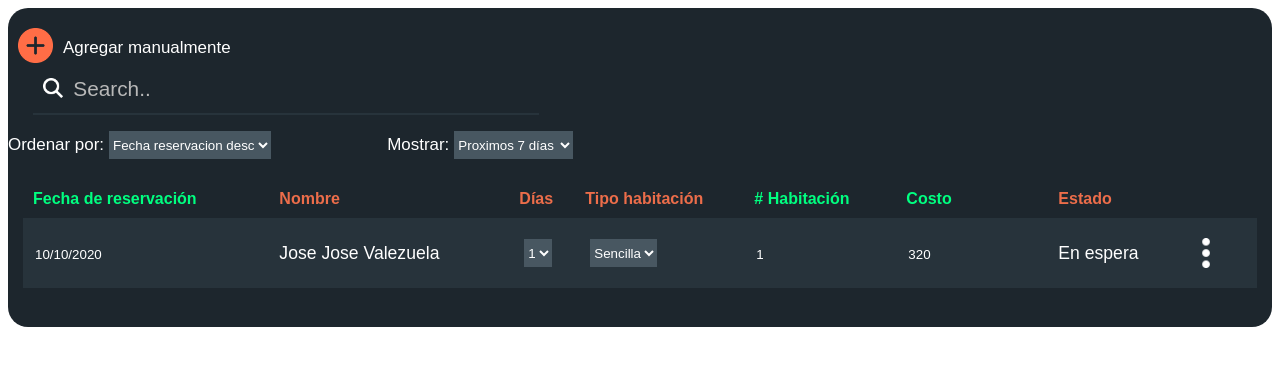
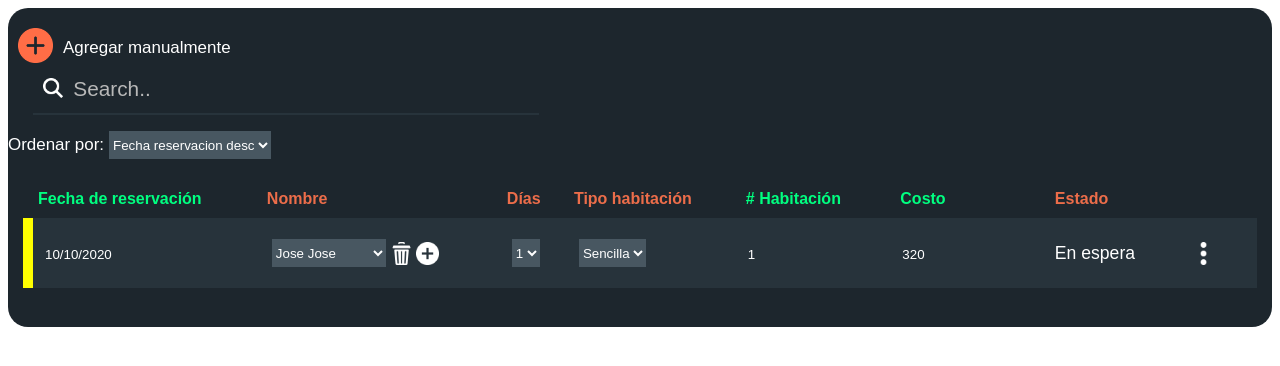
Before and after one commit to IngSoft2020-1/Proyecto2, a PHP site: page /reservation.php in a window 1280 px wide. Shown: the top 366 px of the page. Run offline with PHP 8.4, Linux system fonts and the light colour scheme; some libraries are stand-ins or nearby versions.

Commit message:
Iconos
Se agrego icono de eliminar y agregar en la parte de RESERVACIONES

```diff
--- a/Web/css/reservation.css
+++ b/Web/css/reservation.css
@@ -219,7 +219,7 @@ label{
 #aling-left{
   display: flex;
   flex-direction: column;
-    justify-content: end;
+  justify-content: end;
 }
 
 #search-res{
@@ -246,3 +246,34 @@ label{
   width: 98%;
   border-radius: 20px 20px 0 0;
 }
+
+tbody tr{
+  border-left: 10px solid yellow;
+}
+
+.parrafo{
+  margin: 0;
+}
+
+.container-td {
+    display: flex;
+    align-items: center;
+}
+
+.icon{
+  width: 23px !important;
+  margin-right: 3px;
+}
+
+.td-cont {
+    margin-left: 4px;
+    display: flex;
+}
+
+.icon{
+  cursor: pointer;
+}
+
+select{
+  cursor: pointer;
+}
--- a/Web/reservation.php
+++ b/Web/reservation.php
@@ -37,16 +37,6 @@
             <option value="4">Estado desc</option>
           </select>
         </div>
-        <div class="select">
-          <label for="show">Mostrar:</label>
-          <select class="" name="show" id="mySelect2">
-            <option value="">Proximos 7 días</option>
-            <option value="mes">Último mes</option>
-            <option value="meses3">Últimos 3 meses</option>
-            <option value="meses6">Últimos 6 meses</option>
-            <option value="Todos">Todos</option>
-          </select>
-        </div>
       </div>
       <div class="container-table" style="overflow-x:auto;">
         <table id="table-res">
@@ -65,8 +55,23 @@
             </thead>
             <tbody>
               <tr id="1">
-                <td><input type="text" value="10/10/2020" class="datepicker fecha-llegada habilitar"></td>
-                <td class="td-name">Jose Jose Valezuela</td>
+                <td><input disabled="on" type="text" value="10/10/2020" class="fecha-llegada habilitar"></td>
+                <td class="td-name">
+                  <div class="container-td">
+                    <div>
+                      <select class="habilitar">
+                        <option value="">Jose Jose</option>
+                        <option value="">Ramon Ayala</option>
+                        <option value="">Chalino Sachez</option>
+                        <option value="">Jose Juanga</option>
+                      </select>
+                    </div>
+                    <div class="td-cont">
+                      <img src="img/trash.png" alt="" class="icon">
+                      <img src="img/new.png" alt="" class="icon">
+                    </div>
+                  </div>
+                </td>
                 <td>
                   <select class="habilitar">
                     <option value="">1</option>
@@ -86,15 +91,16 @@
                 </td>
                 <td><input type="number" class="habilitar number" value="1"></td>
                 <td><input type="number" class="habilitar number" value="320"></td>
-                <td>En espera</td>
+                <td><p id="estado-1" class="parrafo">En espera</p></td>
                 <td class="td-right">
                   <div class="evento  evento-1">
                     <img src="img/points.png" class="icon">
                   </div>
                   <div class="sub-menu sub-menu-1">
-                    <input class="input-submenu btn-start-1" type="button" name="" value="Iniciar">
-                    <input class="input-submenu btn-edit-1" type="button" name="" value="Editar huespedes">
-                    <input class="input-submenu btn-delete-1" type="button" name="" value="Eliminar">
+                    <input class="input-submenu btn-start" type="button" name="" value="Iniciar">
+                    <input class="input-submenu btn-edit" type="button" name="" value="Editar huespedes">
+                    <input style="display: none;" class="input-submenu btn-cancel" type="button" name="" value="Cancelar">
+                    <input class="input-submenu btn-delete" type="button" name="" value="Eliminar">
                   </div>
                 </td>
               </tr>
```
Also changed, not shown: Web/js/reservation.js (+42 -1 lines), Web/img/trash.png (added).
